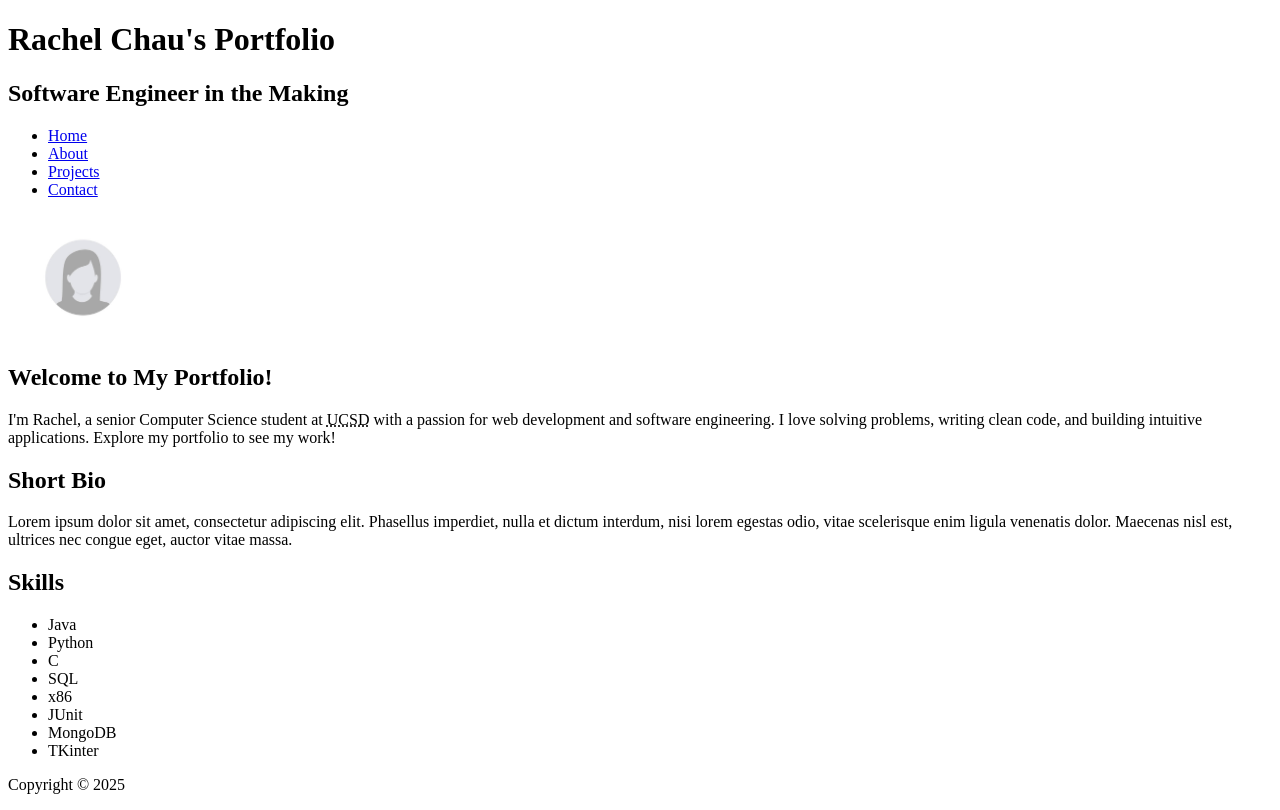
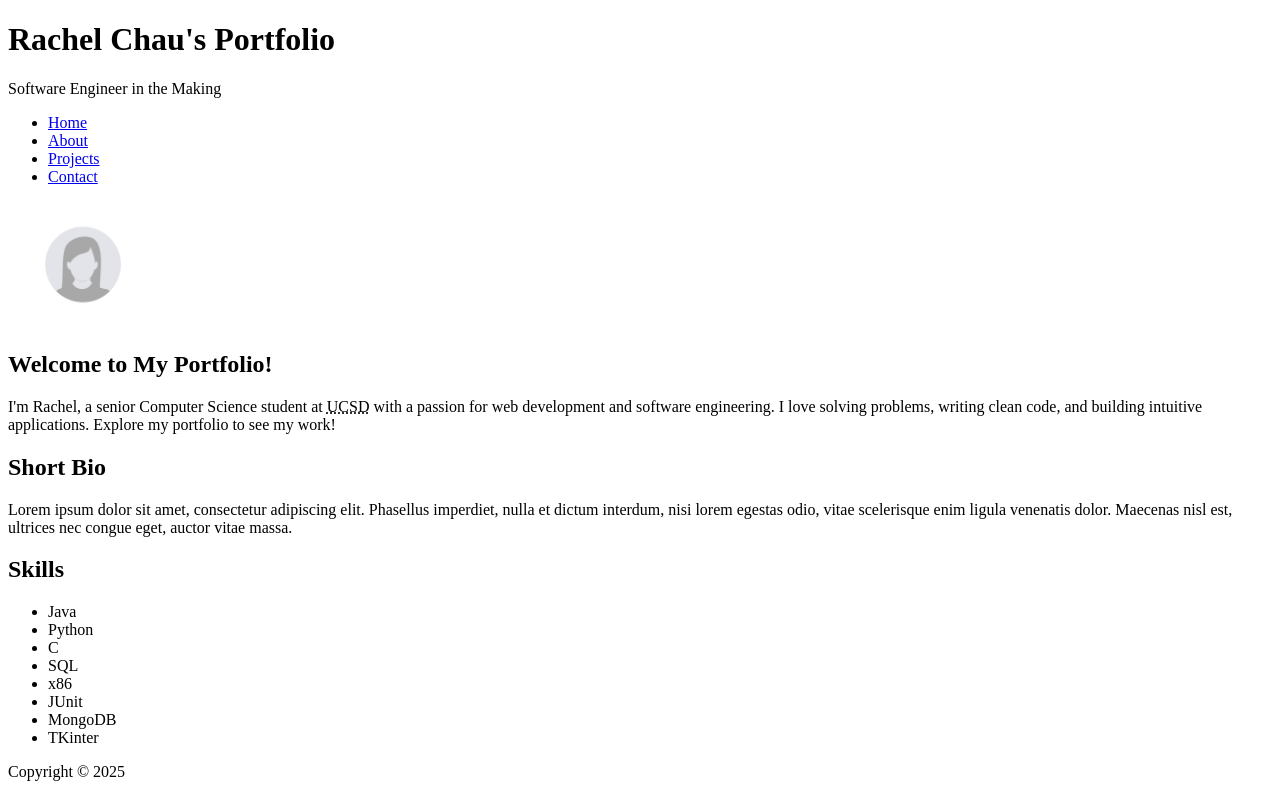
Before and after one commit to r-chau/personal-portfoli-hw3, a plain HTML site: page index.html in a window 1280 px wide. Drawn offline with Linux system fonts and the light colour scheme.

Commit message:
correct hgroup validation

```diff
--- a/index.html
+++ b/index.html
@@ -14,7 +14,7 @@
     <header>
         <hgroup>
             <h1>Rachel Chau's Portfolio</h1>
-            <h2>Software Engineer in the Making</h2>
+            <p>Software Engineer in the Making</p>
         </hgroup>
 
         <nav>
@@ -35,7 +35,7 @@
         </div>
 
         <section id="welcome-message">
-            <h1>Welcome to My Portfolio!</h1>
+            <h2>Welcome to My Portfolio!</h2>
             <p>I'm Rachel, a senior Computer Science student at <abbr title="University of California, San Diego">UCSD</abbr> with a passion for web development and software engineering. I love solving problems, writing clean code, and building intuitive applications. Explore my portfolio to see my work!</p>
         </section>
 
```
